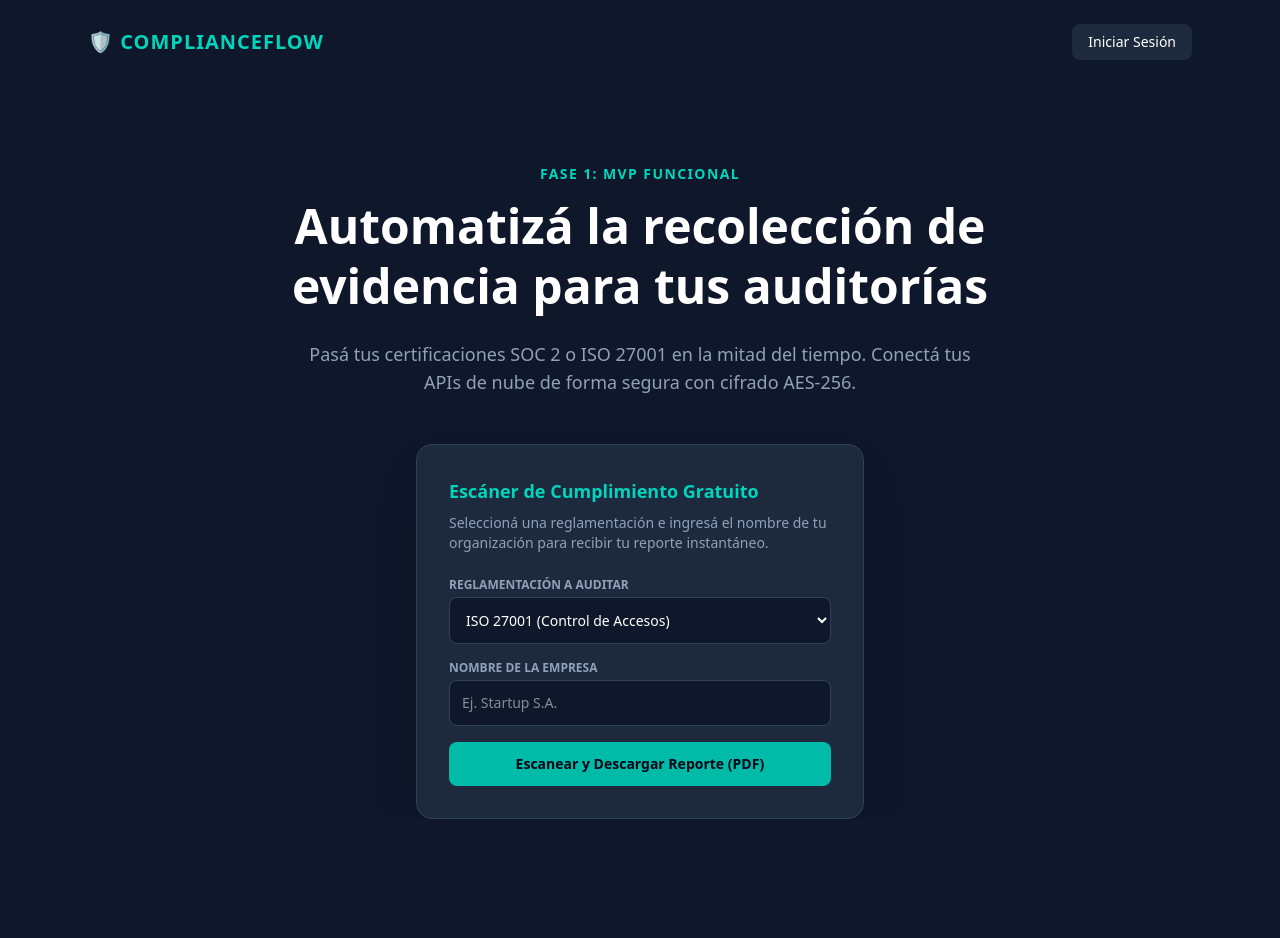
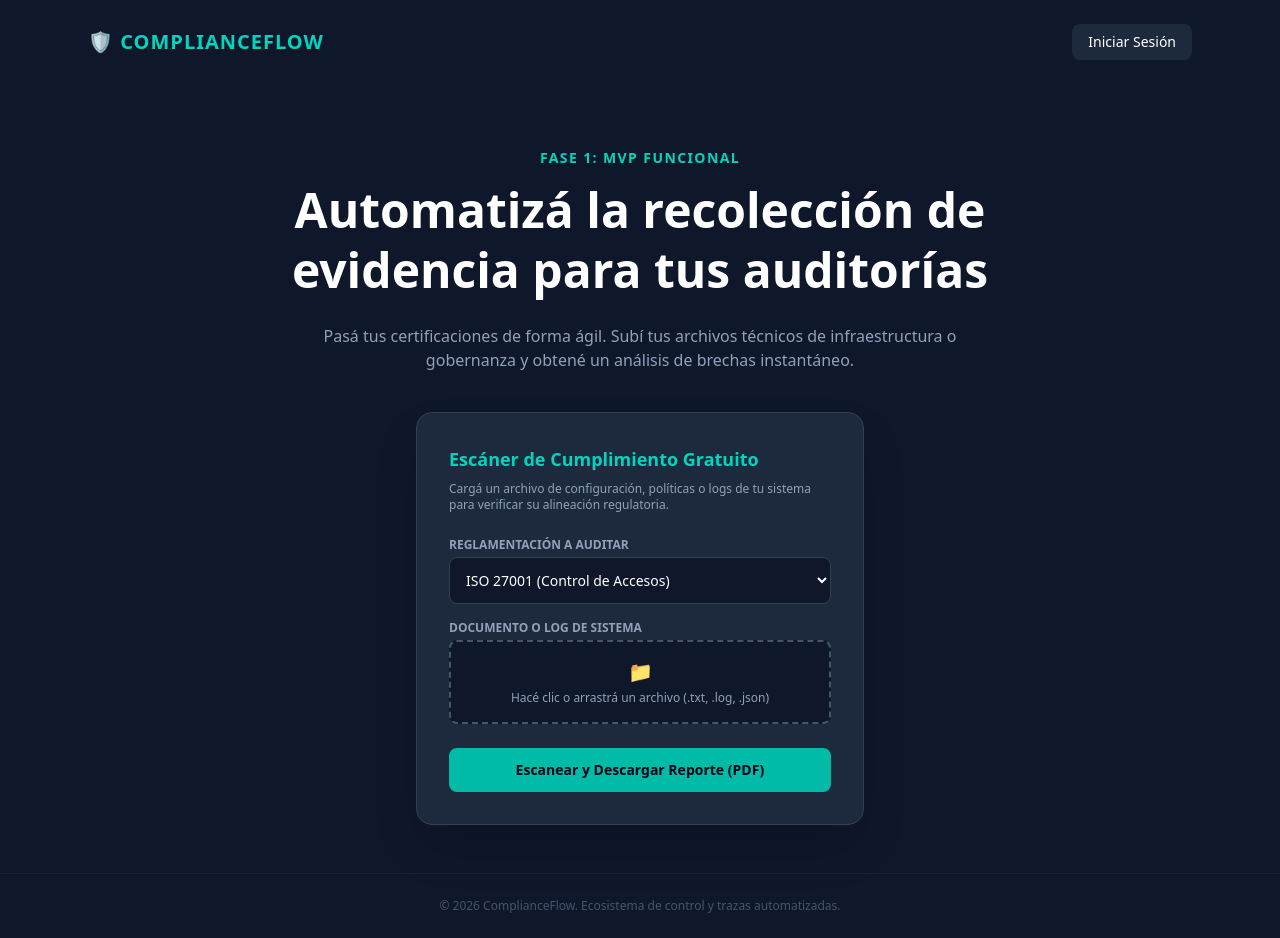
Before and after one commit to LeandroSchulze/ComplianceFlow, a FastAPI app: page / in a window 1280 px wide. Before the commit the page ends 819 px from the top, so only its background shows below. Run offline with FastAPI, Linux system fonts and the light colour scheme; parts of the project's set-up code (start-up, migrations or seed data) failed here and were passed over; some libraries are stand-ins or nearby versions.

Commit message:
Update index.html

```diff
--- a/templates/index.html
+++ b/templates/index.html
@@ -3,24 +3,26 @@
 <head>
     <meta charset="UTF-8">
     <meta name="viewport" content="width=device-width, initial-scale=1.0">
-    <title>ComplianceFlow | SOC 2 & ISO 27001 Automation</title>
+    <title>ComplianceFlow | AI Compliance Auditor</title>
     <script src="https://cdn.jsdelivr.net/npm/@tailwindcss/browser@4"></script>
 </head>
-<body class="bg-slate-900 text-white font-sans">
+<body class="bg-slate-900 text-white font-sans min-h-screen flex flex-col justify-between">
+
+    <div>
         <nav class="max-w-6xl mx-auto p-6 flex justify-between items-center">
             <h1 class="text-xl font-bold tracking-wider text-teal-400">🛡️ COMPLIANCEFLOW</h1>
             <a href="/login" class="bg-slate-800 hover:bg-slate-700 text-sm px-4 py-2 rounded-lg transition">Iniciar Sesión</a>
         </nav>
 
-    <main class="max-w-4xl mx-auto text-center mt-20 px-4">
+        <main class="max-w-4xl mx-auto text-center mt-16 px-4">
             <span class="text-teal-400 text-sm font-semibold uppercase tracking-widest block mb-3">Fase 1: MVP Funcional</span>
             <h2 class="text-4xl md:text-5xl font-extrabold mb-6 leading-tight">Automatizá la recolección de evidencia para tus auditorías</h2>
-        <p class="text-slate-400 text-lg max-w-2xl mx-auto mb-12">Pasá tus certificaciones SOC 2 o ISO 27001 en la mitad del tiempo. Conectá tus APIs de nube de forma segura con cifrado AES-256.</p>
+            <p class="text-slate-400 text-base max-w-2xl mx-auto mb-10">Pasá tus certificaciones de forma ágil. Subí tus archivos técnicos de infraestructura o gobernanza y obtené un análisis de brechas instantáneo.</p>
 
-        <!-- RECUADRO DE ESCÁNER DE CONVERSIÓN FREEMIUM -->
+            <!-- RECUADRO DE ESCÁNER DE CONVERSIÓN FREEMIUM ACTUALIZADO (Captura de pantalla 2026-06-01 023144.jpg) -->
             <div class="bg-slate-800 p-8 rounded-2xl max-w-md mx-auto shadow-2xl border border-slate-700 text-left">
                 <h3 class="text-lg font-bold mb-2 text-teal-400">Escáner de Cumplimiento Gratuito</h3>
-            <p class="text-sm text-slate-400 mb-6">Seleccioná una reglamentación e ingresá el nombre de tu organización para recibir tu reporte instantáneo.</p>
+                <p class="text-xs text-slate-400 mb-6">Cargá un archivo de configuración, políticas o logs de tu sistema para verificar su alineación regulatoria.</p>
 
                 <form id="scanForm" class="space-y-4">
                     <div>
@@ -32,44 +34,73 @@
                             <option value="ISO-9001">ISO 9001 (Requisitos de Calidad)</option>
                         </select>
                     </div>
+
+                    <!-- INPUT DE ARCHIVO INTERACTIVO (REEMPLAZA AL TEXTO DE LA EMPRESA) -->
                     <div>
-                    <label class="block text-xs uppercase font-semibold text-slate-400 mb-1">Nombre de la Empresa</label>
-                    <input type="text" id="companyName" required placeholder="Ej. Startup S.A." class="w-full bg-slate-900 border border-slate-700 rounded-lg p-3 text-white focus:outline-none focus:border-teal-400 text-sm">
+                        <label class="block text-xs uppercase font-semibold text-slate-400 mb-1">Documento o Log de Sistema</label>
+                        <div class="relative border-2 border-dashed border-slate-600 hover:border-teal-400 rounded-lg p-4 bg-slate-900 text-center cursor-pointer transition">
+                            <input type="file" id="auditFile" required class="absolute inset-0 w-full h-full opacity-0 cursor-pointer" onchange="actualizarNombreArchivo(this)">
+                            <div class="space-y-1">
+                                <span class="text-xl block">📁</span>
+                                <p id="fileLabel" class="text-xs text-slate-400 font-medium">Hacé clic o arrastrá un archivo (.txt, .log, .json)</p>
                             </div>
-                <button type="submit" id="btnScan" class="w-full bg-teal-500 hover:bg-teal-400 text-slate-950 font-bold p-3 rounded-lg transition duration-200 text-sm cursor-pointer">
+                        </div>
+                    </div>
+
+                    <button type="submit" id="btnScan" class="w-full bg-teal-500 hover:bg-teal-400 text-slate-950 font-bold p-3 rounded-lg transition duration-200 text-sm cursor-pointer mt-2">
                         Escanear y Descargar Reporte (PDF)
                     </button>
                 </form>
                 <div id="statusMsg" class="mt-4 text-xs text-center font-medium hidden"></div>
             </div>
         </main>
+    </div>
+
+    <!-- FOOTER -->
+    <footer class="text-center py-6 text-xs text-slate-600 border-t border-slate-800/60 bg-slate-900/40 w-full mt-12">
+        © 2026 ComplianceFlow. Ecosistema de control y trazas automatizadas.
+    </footer>
 
     <script>
+        function actualizarNombreArchivo(input) {
+            const label = document.getElementById('fileLabel');
+            if (input.files && input.files.length > 0) {
+                label.innerText = `📄 Seleccionado: ${input.files[0].name}`;
+                label.className = "text-xs text-teal-400 font-bold font-mono";
+            } else {
+                label.innerText = "Hacé clic o arrastrá un archivo (.txt, .log, .json)";
+                label.className = "text-xs text-slate-400 font-medium";
+            }
+        }
+
         document.getElementById('scanForm').addEventListener('submit', async (e) => {
             e.preventDefault();
-            const company = document.getElementById('companyName').value;
+            const fileInput = document.getElementById('auditFile');
             const norma = document.getElementById('normaId').value;
             const btn = document.getElementById('btnScan');
             const status = document.getElementById('statusMsg');
 
+            if (!fileInput.files || fileInput.files.length === 0) return;
+            const fileName = fileInput.files[0].name;
+
             btn.disabled = true;
             status.classList.remove('hidden');
             status.className = "mt-4 text-xs text-center text-teal-400 animate-pulse";
-            status.innerText = "Conectando con la API de nube y analizando estructuras...";
+            status.innerText = "Cruzando hashes del archivo contra los requerimientos globales...";
 
             try {
                 const response = await fetch('/api/compliance/scan', {
                     method: 'POST',
                     headers: { 'Content-Type': 'application/json' },
-                    body: JSON.stringify({ cliente_nombre: company, norma_id: norma })
+                    body: JSON.stringify({ cliente_nombre: `Archivo: ${fileName}`, norma_id: norma })
                 });
 
-                // INTERCEPTOR DE LÍMITE DE IP SUPERADO (ERROR 402)
+                // MANEJO DE LÍMITE GRATUITO (3 MÁXIMO POR IP)
                 if (response.status === 402) {
                     status.className = "mt-4 p-4 rounded-xl bg-rose-950/40 border border-rose-500/30 text-xs text-center text-rose-300 space-y-2.5";
                     status.innerHTML = `
-                        <p class="font-bold">⚠️ Límite Gratuito Alcanzado (3 de 3 reportes por IP)</p>
-                        <p class="text-slate-400 text-[11px]">Para auditar otras infraestructuras y usar el Copiloto de IA, debés tener una cuenta corporativa activa.</p>
+                        <p class="font-bold">⚠️ Cuota Freemium Agotada (3 de 3 por IP)</p>
+                        <p class="text-slate-400 text-[11px]">Para auditar nuevos documentos sin restricciones y activar el Copiloto de Inteligencia Artificial, necesitás una cuenta activa.</p>
                         <a href="/login" class="inline-block mt-1 w-full bg-gradient-to-r from-teal-400 to-cyan-400 text-slate-950 font-black py-2.5 rounded-lg text-center hover:from-teal-300 hover:to-cyan-300 transition-all shadow-lg">
                             Registrarse y Elegir Plan 🚀
                         </a>
@@ -82,20 +113,20 @@
                     const url = window.URL.createObjectURL(blob);
                     const a = document.createElement('a');
                     a.href = url;
-                    a.download = `reporte_${norma.toLowerCase()}_${company}.pdf`;
+                    a.download = `auditoria_${norma.toLowerCase()}_${fileName.split('.')[0]}.pdf`;
                     document.body.appendChild(a);
                     a.click();
                     a.remove();
                     status.className = "mt-4 p-2.5 rounded-xl bg-emerald-950/30 border border-emerald-500/20 text-xs text-center text-emerald-400";
-                    status.innerText = "✅ Reporte generado y descargado con éxito.";
+                    status.innerText = "✅ Reporte de cumplimiento descargado con éxito.";
                 } else {
                     const err = await response.json();
                     status.className = "mt-4 text-xs text-center text-rose-400";
-                    status.innerText = `❌ Error: ${err.detail || 'Fallo interno en el escáner.'}`;
+                    status.innerText = `❌ Error: ${err.detail || 'Fallo al procesar el archivo.'}`;
                 }
             } catch (error) {
                 status.className = "mt-4 text-xs text-center text-rose-400";
-                status.innerText = "❌ Error de conexión con el servidor.";
+                status.innerText = "❌ Error en conexión con el servidor.";
             } finally {
                 btn.disabled = false;
             }
```
Lines whose indentation alone changed are shown as unchanged.
